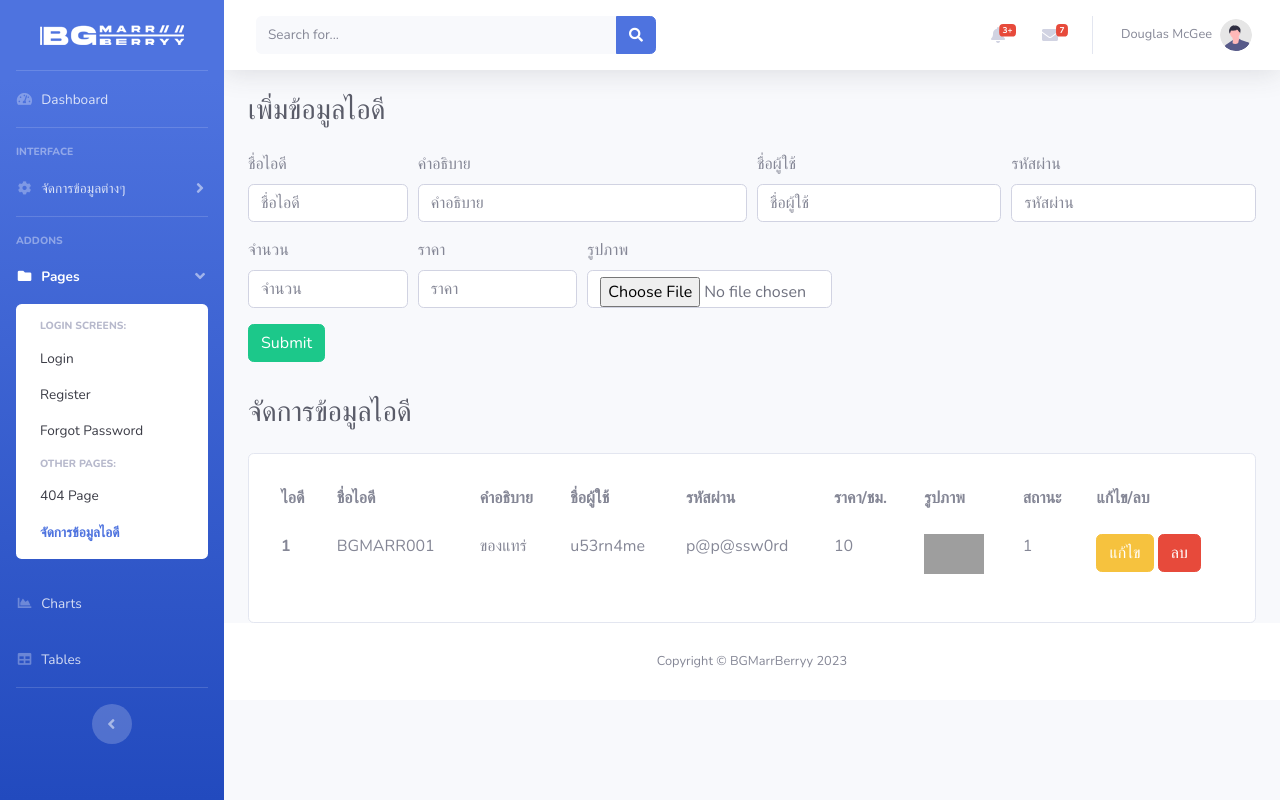
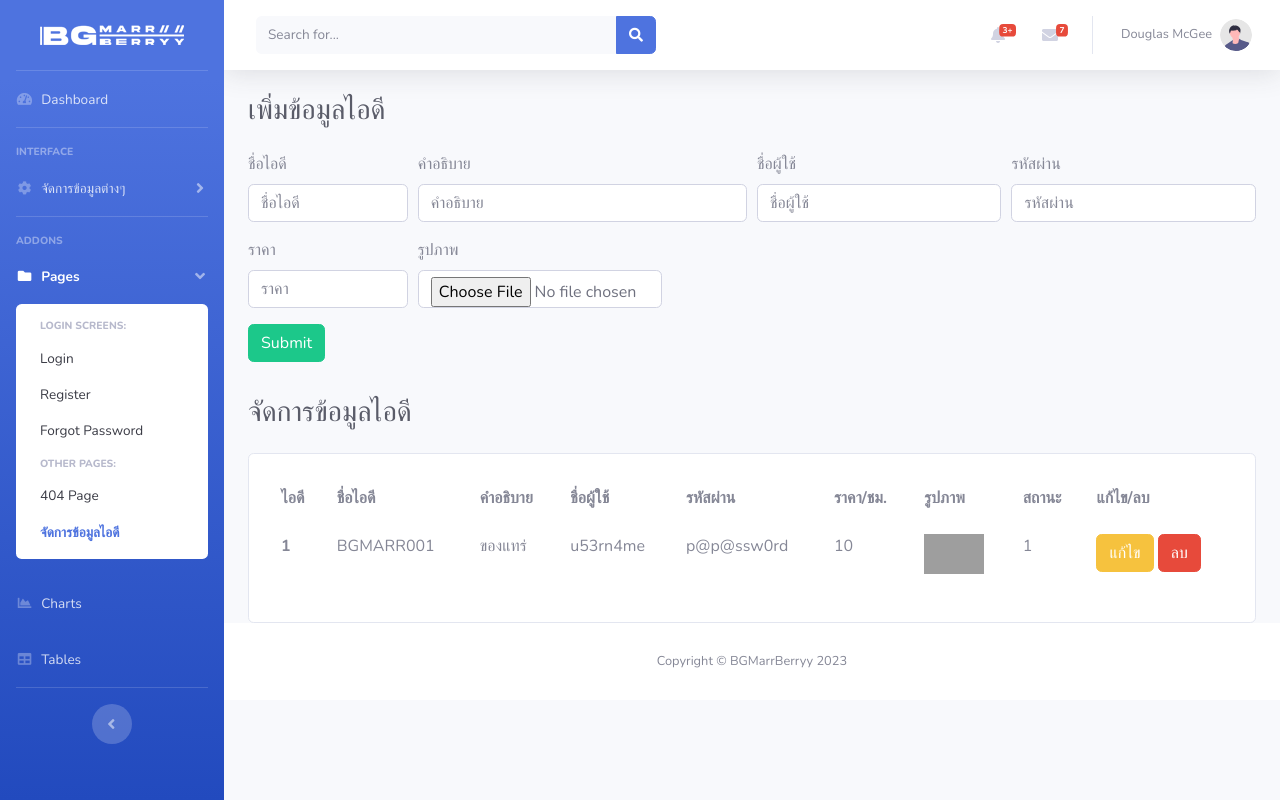
Before and after one commit to marrgarett/bgmarrberryy, a PHP site: page /products.php in a window 1280 px wide. Run offline with PHP 8.4, Linux system fonts and the light colour scheme; data comes from the database, SQL or seed files in the repository; grey boxes are pictures that could not be loaded.

Commit message:
แก้เอาจำนวนออก

```diff
--- a/admin/products.php
+++ b/admin/products.php
@@ -372,10 +372,6 @@
 
                             <div class="form-row">
                                 <div class="form-group col-md-2">
-                                    <label for="input">จำนวน</label>
-                                    <input type="number" name="bgmarr_num" class="form-control" id="bgmarr_price" placeholder="จำนวน">
-                                </div>
-                                <div class="form-group col-md-2">
                                     <label for="input">ราคา</label>
                                     <input type="text" name="bgmarr_price" class="form-control" id="bgmarr_price" placeholder="ราคา">
                                 </div>
```
